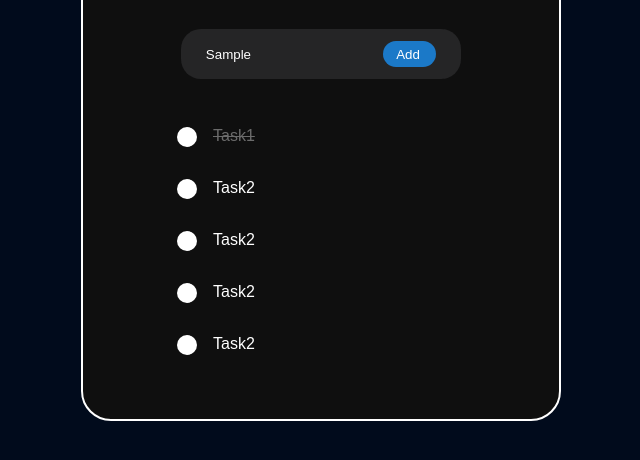
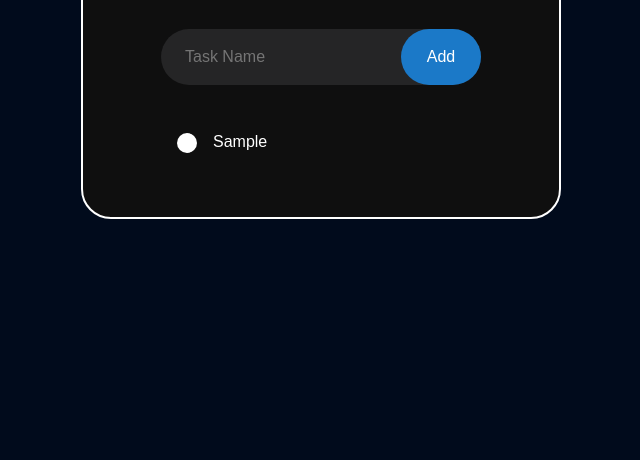
Before and after one commit to JasonT6/Simple-Todo-List, a plain HTML site: page index.html in a window 1280 px wide. Both pictures are taken after typing "Sample" into the empty fields and a click on the button "Add". Shown: the part 260-720 px from the top of the page, without its empty margins (319-959 px from the left). Drawn offline with Linux system fonts and the light colour scheme.

Commit message:
added javascript to add tasks, and to change state to done when clicked on

```diff
--- a/index.html
+++ b/index.html
@@ -14,20 +14,20 @@
         </div>
         <div class="input-section">
             <input type="text" id = "input-box" placeholder="Task Name">
-            <button id = "add-button">Add</button>
+            <button id = "add-button" onclick="addTask()">Add</button>
         </div>
         <ul class="task-list">
-            <li class = "done">Task1</li>
+            <!-- <li class = "done">Task1</li>
             <li>Task2</li>
             <li>Task2</li>
             <li>Task2</li>
-            <li>Task2</li>
+            <li>Task2</li> -->
         </ul>
     </div>
 
 
 
 
-
+<script src = "script.js"></script>
 </body>
 </html>
--- a/script.js
+++ b/script.js
@@ -0,0 +1,17 @@
+const inputBox = document.getElementById("input-box");
+const taskList = document.getElementsByClassName("task-list")[0];
+
+function addTask(){
+    if (inputBox.value !== ""){
+        let newListElement = document.createElement("li");
+        newListElement.innerHTML = inputBox.value;
+        taskList.appendChild(newListElement)
+    }
+    inputBox.value = "";
+}
+
+taskList.addEventListener("click", function(e){
+    if (e.target.tagName === "LI"){
+        e.target.classList.toggle('done');
+    }
+});
--- a/style.css
+++ b/style.css
@@ -38,13 +38,20 @@ body{
 .input-section{
     display: flex;
     align-items: center;
+    border: none;
     /* border: 2px solid #3210c9; */
     background: #252526;
-    border-radius: 20px;
+    border-radius: 30px;
     height: 2.5em;
-    padding: 25px;
+    /* padding: 25px; */
+    padding-left: 1.5em;
+    padding-right: 0;
+    margin-right: 0;
     box-sizing: border-box;
     margin: 2em;
+    width: 20em;
+    height: 3.5em;
+    justify-content: space-between;
 }
 
 #input-box{
@@ -55,7 +62,7 @@ body{
     background:transparent;
     /* border: 2px solid #c91010; */
     height: 2em;
-
+    font-size: 16px;
 }
 
 
@@ -63,19 +70,19 @@ body{
     display:flex;
     /* border: 1px solid #fff; */
     border-radius: 30px;
-    height: 2em;
-    width: 4em;
+    height: 3.5em;
+    width: 5em;
     background: #1b79c8;
     align-items: center;
-    padding-left: 1em;
-    margin-left: auto;
-    margin-right: auto;
     border: none;
-    transition:0.3s;
+    transition:0.1s;
+    font-size: 16px;
+    justify-content: center;
+    text-align: center;
 }
 
 #add-button:hover{
-    box-shadow: 0 0 25px #2fd8eb, 0 0 25px #2fd8eb, 0 0 10px #2fd8eb;
+    box-shadow: 0 0 25px #2fd8eb, 0 0 10px #2fd8eb;
 }
 
 .task-list{
@@ -96,9 +103,18 @@ body{
     height: 1.25em;
     width: 1.25em;
     margin-right: 1em;
+    transition: 0.3s;
 }
 
 .task-list li.done{
     color: #6b6b6b;
     text-decoration: line-through;
 }
+
+.task-list li.done::before{
+    background-color: rgb(23, 245, 34);
+}
+
+.task-list li:hover::before{
+    box-shadow: 0 0 25px rgb(23, 245, 34), 0 0 10px rgb(23, 245, 34);
+}
```
